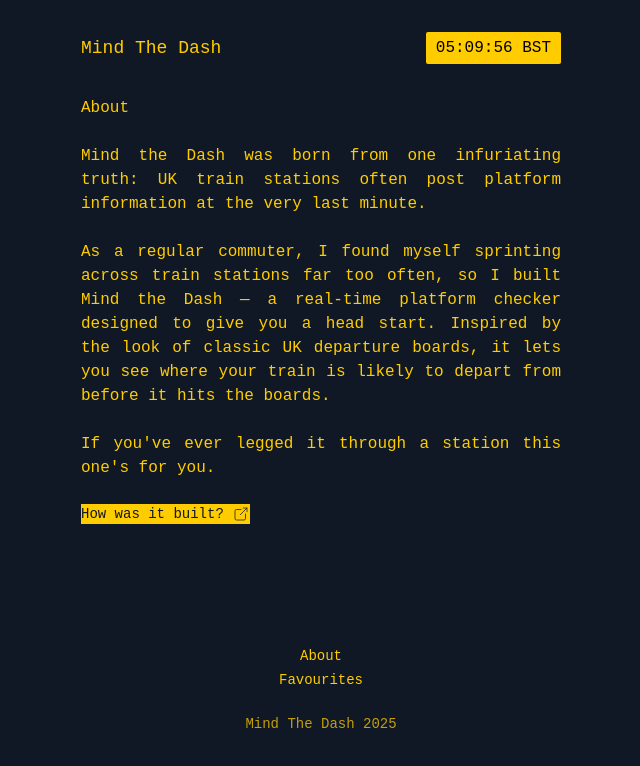
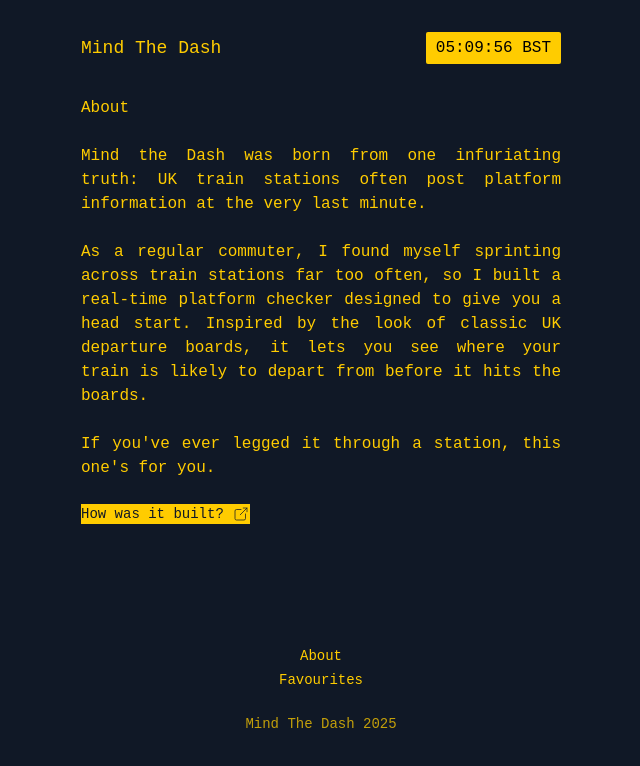
Before and after one commit to jbkad/mindthedash, a React (Create React App) app: page /about in a window 1280 px wide. Shown: the top 766 px of the page, without its empty margins (319-959 px from the left). Built offline with nearby package versions, Linux system fonts and the light colour scheme.

Commit message:
feat(about): background updated

```diff
--- a/src/pages/About.tsx
+++ b/src/pages/About.tsx
@@ -4,8 +4,8 @@ const About: React.FC = () => {
         <div className='flex flex-col gap-6 text-justify justify-center'>
             <p>About</p>
             <p>Mind the Dash was born from one infuriating truth: UK train stations often post platform information at the very last minute.</p>
-            <p>As a regular commuter, I found myself sprinting across train stations far too often, so I built Mind the Dash — a real-time platform checker designed to give you a head start. Inspired by the look of classic UK departure boards, it lets you see where your train is likely to depart from before it hits the boards.</p>
-            <p>If you've ever legged it through a station this one's for you.</p>
+            <p>As a regular commuter, I found myself sprinting across train stations far too often, so I built a real-time platform checker designed to give you a head start. Inspired by the look of classic UK departure boards, it lets you see where your train is likely to depart from before it hits the boards.</p>
+            <p>If you've ever legged it through a station, this one's for you.</p>
             <div className='flex items-center justif-center gap-2 w-fit text-lightblue text-sm bg-highlight hover:underline hover:underline-offset-2'>
                 <a href='https://joycekadibu.com/projects/mindthedash/' target='blank'>
                     How was it built?
```
